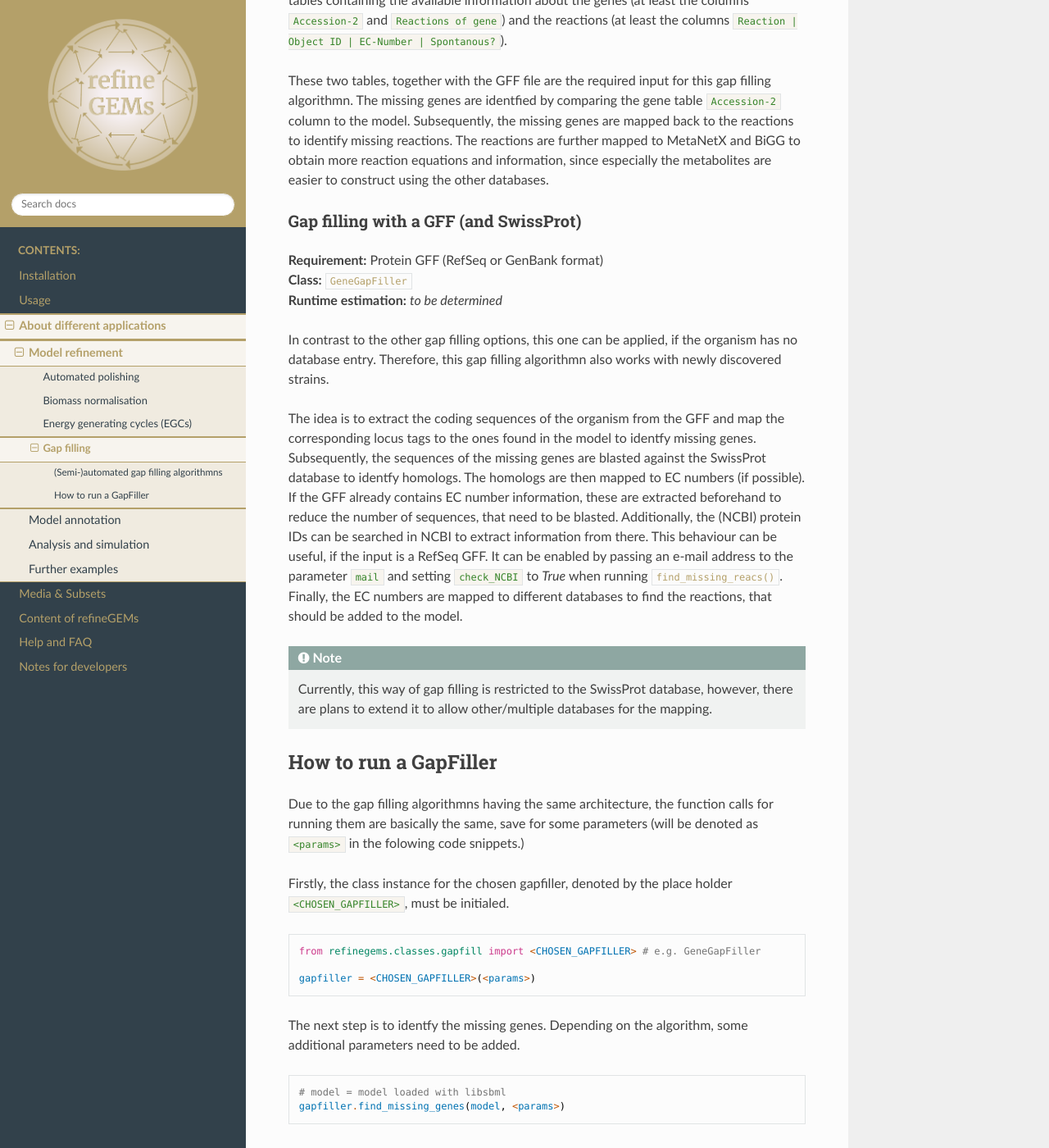
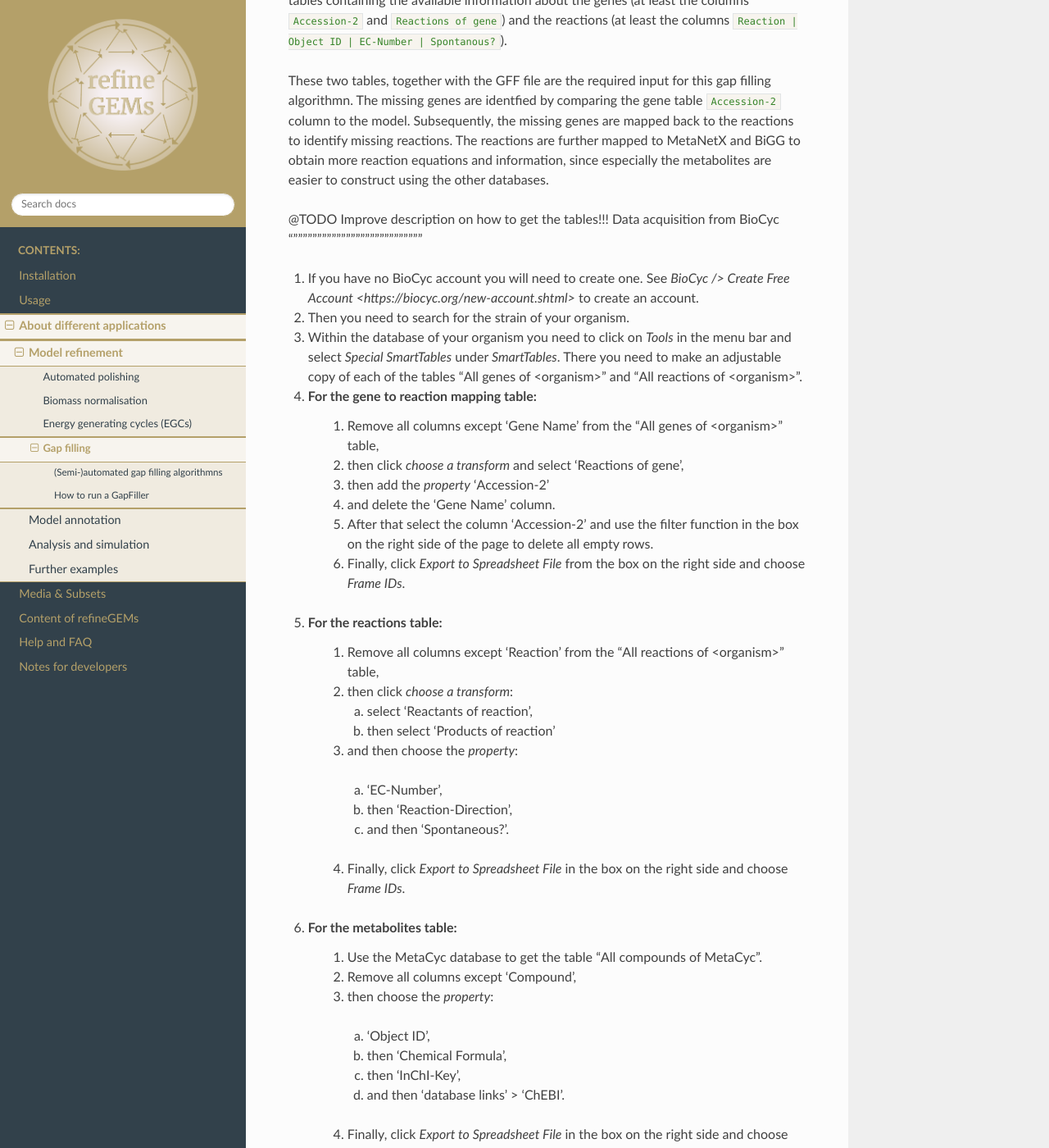
Before and after one commit to draeger-lab/refinegems, a Sphinx documentation site: the page built from docs/source/modules-desc/gapfill.rst, in a window 1280 px wide and 1400 px high, scrolled down 2483 px. Shown: the whole window at 82% size. Built offline with Sphinx 7.4.7 and the Read the Docs theme 3.1.0, drawn with Linux system fonts in a browser that asks for light colours; some of the changed text lies outside the part shown.

Commit message:
Update gapfill.rst #52 #126

```diff
--- a/docs/source/modules-desc/gapfill.rst
+++ b/docs/source/modules-desc/gapfill.rst
@@ -99,6 +98,52 @@ The missing genes are identfied by comparing the gene table ``Accession-2`` colu
 Subsequently, the missing genes are mapped back to the reactions to identify missing reactions.
 The reactions are further mapped to MetaNetX and BiGG to obtain more reaction equations and
 information, since especially the metabolites are easier to construct using the other databases.
+
+@TODO Improve description on how to get the tables!!!
+Data acquisition from BioCyc
+""""""""""""""""""""""""""""
+
+1. If you have no BioCyc account you will need to create one. See `BioCyc /> Create Free Account <https://biocyc.org/new-account.shtml>` to create an account.
+2. Then you need to search for the strain of your organism.
+3. Within the database of your organism you need to click on `Tools` in the menu bar and select `Special SmartTables` under `SmartTables`.
+   There you need to make an adjustable copy of each of the tables "All genes of <organism>" and "All reactions of <organism>".
+4. **For the gene to reaction mapping table:**
+
+        i. Remove all columns except 'Gene Name' from the "All genes of <organism>" table,
+        ii. then click `choose a transform` and select 'Reactions of gene',
+        iii. then add the `property` 'Accession-2'
+        iv. and delete the 'Gene Name' column.
+        v. After that select the column 'Accession-2' and use the filter function in the box on the right side of the page to delete all empty rows.
+        vi. Finally, click `Export to Spreadsheet File` from the box on the right side and choose `Frame IDs`.
+
+5. **For the reactions table:**
+
+    i. Remove all columns except 'Reaction' from the "All reactions of <organism>" table,
+    ii. then click `choose a transform`:
+
+        a. select 'Reactants of reaction',
+        b. then select 'Products of reaction'
+
+    iii. and then choose the `property`:
+
+        a. 'EC-Number',
+        b. then 'Reaction-Direction',
+        c. and then 'Spontaneous?'.
+
+    iv. Finally, click `Export to Spreadsheet File` in the box on the right side and choose `Frame IDs`.
+
+6. **For the metabolites table:**
+
+    i. Use the MetaCyc database to get the table "All compounds of MetaCyc".
+    ii. Remove all columns except 'Compound',
+    iii. then choose the `property`:
+
+        a. 'Object ID',
+        b. then 'Chemical Formula',
+        c. then 'InChI-Key',
+        d. and then 'database links' > 'ChEBI'.
+
+    iv. Finally, click `Export to Spreadsheet File` in the box on the right side and choose `common names`.
 
 
 Gap filling with a GFF (and SwissProt)
```
Also changed, not shown: other parts of docs/source/modules-desc/gapfill.rst (+0 -1 lines).
